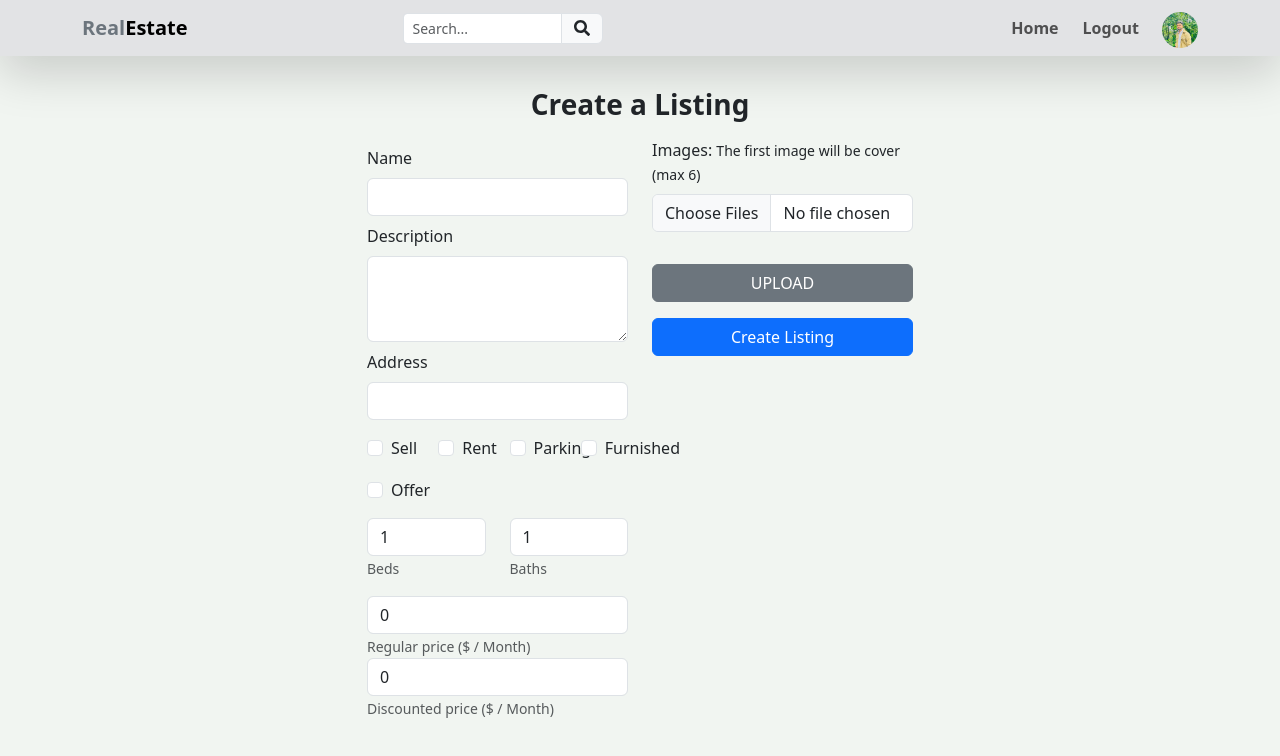
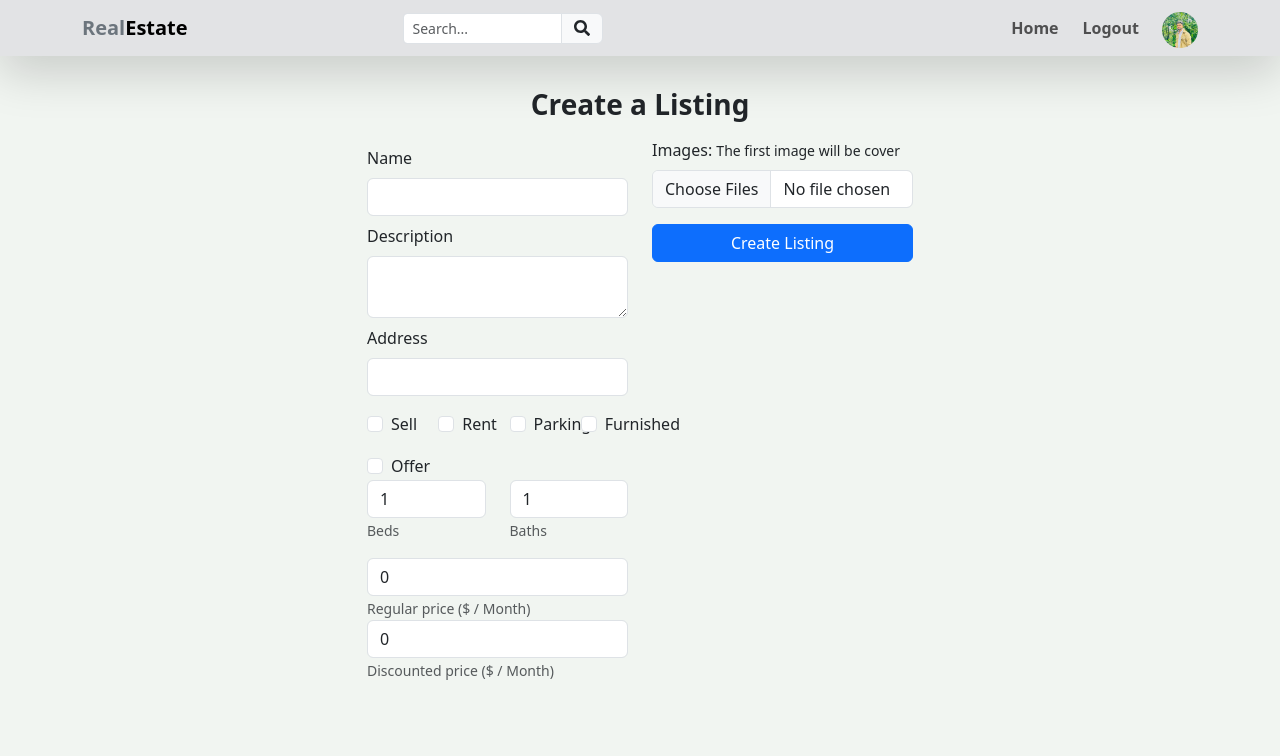
Before and after one commit to Bishes7/real-estate_frontend, a React (Vite) app: page /create-listing in a window 1280 px wide. Shown: the top 756 px of the page. Built offline with nearby package versions, Linux system fonts and the light colour scheme; sample sign-in values are in the browser's storage.

Commit message:
forms inputs made working

```diff
--- a/src/pages/ListingPage.jsx
+++ b/src/pages/ListingPage.jsx
@@ -1,55 +1,98 @@
 import React, { useState } from "react";
-import { Button, Col, Form, Row, Image } from "react-bootstrap";
+import { Button, Col, Form, Row } from "react-bootstrap";
 import FormContainer from "../components/FormContainer";
+import { toast } from "react-toastify";
 import { useUploadImageMutation } from "../slices/usersApiSlice";
-import { Loader } from "../components/ui/Loader";
-import { toast } from "react-toastify";
+import { useSelector } from "react-redux";
 
 const ListingPage = () => {
-  const [name, setName] = useState("");
-  const [description, setDescription] = useState("");
-  const [address, setAddress] = useState("");
-  const [images, setImages] = useState([]); // [{file, preview}]
+  const [formData, setFormData] = useState({
+    name: "",
+    description: "",
+    address: "",
+    sell: false,
+    rent: false,
+    parking: false,
+    furnished: false,
+    offer: false,
+    beds: 1,
+    baths: 1,
+    regularPrice: 0,
+    discountedPrice: 0,
+    images: [],
+  });
 
   const [upload, { isLoading }] = useUploadImageMutation();
 
+  const { userInfo } = useSelector((state) => state.auth);
+
+  // one function for all inputs
+  const handleChange = (e) => {
+    const { id, type, value, checked } = e.target;
+    setFormData((prev) => ({
+      ...prev,
+      [id]: type === "checkbox" ? checked : value,
+    }));
+  };
+
+  // handle image selection
   const handleImageChange = (e) => {
-    const selectedFiles = Array.from(e.target.files);
-
-    if (images.length + selectedFiles.length > 6) {
-      toast.error("You can only upload 6 images per listing");
-      return;
-    }
-
-    const newImages = selectedFiles.map((file) => ({
+    const files = Array.from(e.target.files);
+    const newImages = files.map((file) => ({
       file,
       preview: URL.createObjectURL(file),
     }));
-
-    setImages((prev) => [...prev, ...newImages]);
+    setFormData((prev) => ({
+      ...prev,
+      images: [...prev.images, ...newImages],
+    }));
   };
 
+  // delete an image
   const handleDeleteImage = (index) => {
-    setImages((prev) => prev.filter((_, i) => i !== index));
+    setFormData((prev) => {
+      const updated = [...prev.images];
+      updated.splice(index, 1);
+      return { ...prev, images: updated };
+    });
   };
 
-  const handleUpload = async () => {
-    if (images.length === 0) {
-      toast.error("Please select at least one image");
-      return;
-    }
+  // submit all data
+  const handleSubmit = async (e) => {
+    e.preventDefault();
+    const submitData = new FormData();
 
-    const formData = new FormData();
-    images.forEach((img) => formData.append("images", img.file));
+    // append non-image fields
+    Object.keys(formData).forEach((key) => {
+      if (key !== "images") submitData.append(key, formData[key]);
+    });
+
+    // append images
+    formData.images.forEach((img) => {
+      submitData.append("images", img.file);
+    });
 
     try {
-      const { data } = await upload(formData);
+      const { data } = upload(submitData);
 
-      toast.success("Image uploaded successfully");
-      setImages([]);
+      toast.success("Listing created successfully!");
+      setFormData({
+        name: "",
+        description: "",
+        address: "",
+        sell: false,
+        rent: false,
+        parking: false,
+        furnished: false,
+        offer: false,
+        beds: 1,
+        baths: 1,
+        regularPrice: 0,
+        discountedPrice: 0,
+        images: [],
+      });
     } catch (err) {
-      console.log(err?.data?.message || err.error);
-      toast.error("Image upload failed");
+      toast.error("Error creating listing");
     }
   };
 
@@ -57,80 +100,108 @@ const ListingPage = () => {
     <main className="p-3">
       <h3 className="fw-bold text-center my-3">Create a Listing</h3>
       <FormContainer>
+        <Form onSubmit={handleSubmit}>
           <Row>
+            {/* Left side */}
             <Col md={6}>
-            <Form>
-              <Form.Group controlId="name" className="my-2">
+              <Form.Group className="my-2">
                 <Form.Label>Name</Form.Label>
                 <Form.Control
+                  id="name"
                   type="text"
+                  value={formData.name}
+                  onChange={handleChange}
                   required
-                  value={name}
-                  onChange={(e) => setName(e.target.value)}
                 />
               </Form.Group>
-              <Form.Group controlId="description" className="my-2">
+
+              <Form.Group className="my-2">
                 <Form.Label>Description</Form.Label>
                 <Form.Control
+                  id="description"
                   as="textarea"
-                  rows={3}
+                  value={formData.description}
+                  onChange={handleChange}
                   required
-                  value={description}
-                  onChange={(e) => setDescription(e.target.value)}
                 />
               </Form.Group>
-              <Form.Group controlId="address" className="my-2">
+
+              <Form.Group className="my-2">
                 <Form.Label>Address</Form.Label>
                 <Form.Control
+                  id="address"
                   type="text"
+                  value={formData.address}
+                  onChange={handleChange}
                   required
-                  value={address}
-                  onChange={(e) => setAddress(e.target.value)}
                 />
               </Form.Group>
 
               <Row className="my-3">
                 <Col xs={6} md={3}>
-                  <Form.Check type="checkbox" label="Sell" id="sell" />
-                </Col>
-                <Col xs={6} md={3}>
-                  <Form.Check type="checkbox" label="Rent" id="rent" />
-                </Col>
-                <Col xs={6} md={3}>
-                  <Form.Check type="checkbox" label="Parking" id="parking" />
+                  <Form.Check
+                    id="sell"
+                    type="checkbox"
+                    label="Sell"
+                    checked={formData.sell}
+                    onChange={handleChange}
+                  />
                 </Col>
                 <Col xs={6} md={3}>
                   <Form.Check
+                    id="rent"
+                    type="checkbox"
+                    label="Rent"
+                    checked={formData.rent}
+                    onChange={handleChange}
+                  />
+                </Col>
+                <Col xs={6} md={3}>
+                  <Form.Check
+                    id="parking"
+                    type="checkbox"
+                    label="Parking"
+                    checked={formData.parking}
+                    onChange={handleChange}
+                  />
+                </Col>
+                <Col xs={6} md={3}>
+                  <Form.Check
+                    id="furnished"
                     type="checkbox"
                     label="Furnished"
-                    id="furnished"
+                    checked={formData.furnished}
+                    onChange={handleChange}
                   />
                 </Col>
               </Row>
 
               <Form.Check
+                id="offer"
                 type="checkbox"
                 label="Offer"
-                className="mb-3"
-                id="offer"
+                checked={formData.offer}
+                onChange={handleChange}
               />
 
               <Row className="mb-3">
                 <Col>
                   <Form.Control
+                    id="beds"
                     type="number"
                     min="1"
-                    defaultValue="1"
-                    id="beds"
+                    value={formData.beds}
+                    onChange={handleChange}
                   />
                   <Form.Text>Beds</Form.Text>
                 </Col>
                 <Col>
                   <Form.Control
+                    id="baths"
                     type="number"
                     min="1"
-                    defaultValue="1"
-                    id="baths"
+                    value={formData.baths}
+                    onChange={handleChange}
                   />
                   <Form.Text>Baths</Form.Text>
                 </Col>
@@ -138,27 +209,29 @@ const ListingPage = () => {
 
               <Form.Group className="mb-3">
                 <Form.Control
+                  id="regularPrice"
                   type="number"
                   min="0"
-                  defaultValue="0"
-                  id="regularprice"
+                  value={formData.regularPrice}
+                  onChange={handleChange}
                 />
                 <Form.Text>Regular price ($ / Month)</Form.Text>
                 <Form.Control
+                  id="discountedPrice"
                   type="number"
                   min="0"
-                  defaultValue="0"
-                  id="discountedprice"
+                  value={formData.discountedPrice}
+                  onChange={handleChange}
                 />
                 <Form.Text>Discounted price ($ / Month)</Form.Text>
               </Form.Group>
-            </Form>
             </Col>
 
+            {/* Right side */}
             <Col md={6}>
-            <Form.Group controlId="images" className="mb-3">
+              <Form.Group className="mb-3">
                 <Form.Label>
-                Images: <small>The first image will be cover (max 6)</small>
+                  Images: <small>The first image will be cover</small>
                 </Form.Label>
                 <Form.Control
                   type="file"
@@ -168,44 +241,35 @@ const ListingPage = () => {
                 />
               </Form.Group>
 
-            {/* Preview Section */}
-            {images.length > 0 && (
-              <div>
-                {images.map((img, index) => (
-                  <div
-                    key={index}
-                    className="d-flex align-items-center justify-content-between mb-2"
-                  >
-                    <Image
+              {/* Preview images */}
+              <Row>
+                {formData.images.map((img, index) => (
+                  <Col key={index} xs={6} className="mb-3">
+                    <div className="position-relative">
+                      <img
                         src={img.preview}
-                      thumbnail
-                      width={100}
-                      height={70}
+                        alt="preview"
+                        className="img-fluid rounded"
                       />
                       <Button
                         variant="danger"
                         size="sm"
+                        className="position-absolute top-0 end-0"
                         onClick={() => handleDeleteImage(index)}
                       >
-                      DELETE
+                        X
                       </Button>
                     </div>
+                  </Col>
                 ))}
-              </div>
-            )}
+              </Row>
 
-            <Button
-              type="button"
-              className="btn btn-secondary w-100 mt-3"
-              onClick={handleUpload}
-              disabled={isLoading}
-            >
-              {isLoading ? "Uploading..." : "UPLOAD"}
+              <Button type="submit" className="btn btn-primary w-100">
+                Create Listing
               </Button>
-            <Button className="w-100 my-3">Create Listing</Button>
-            {isLoading && <Loader />}
             </Col>
           </Row>
+        </Form>
       </FormContainer>
     </main>
   );
```
Lines whose indentation alone changed are shown as unchanged.
